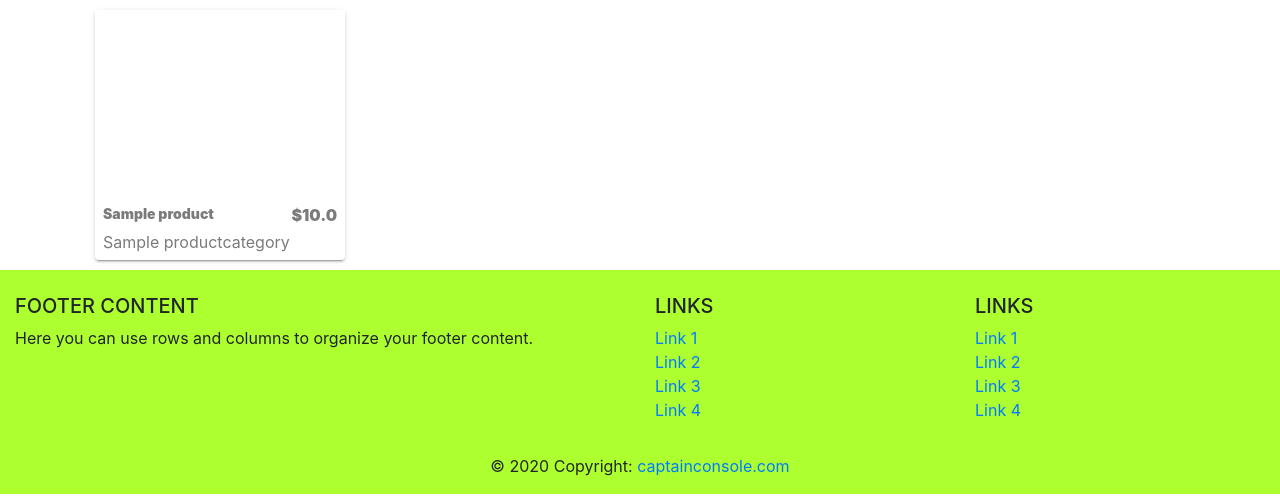
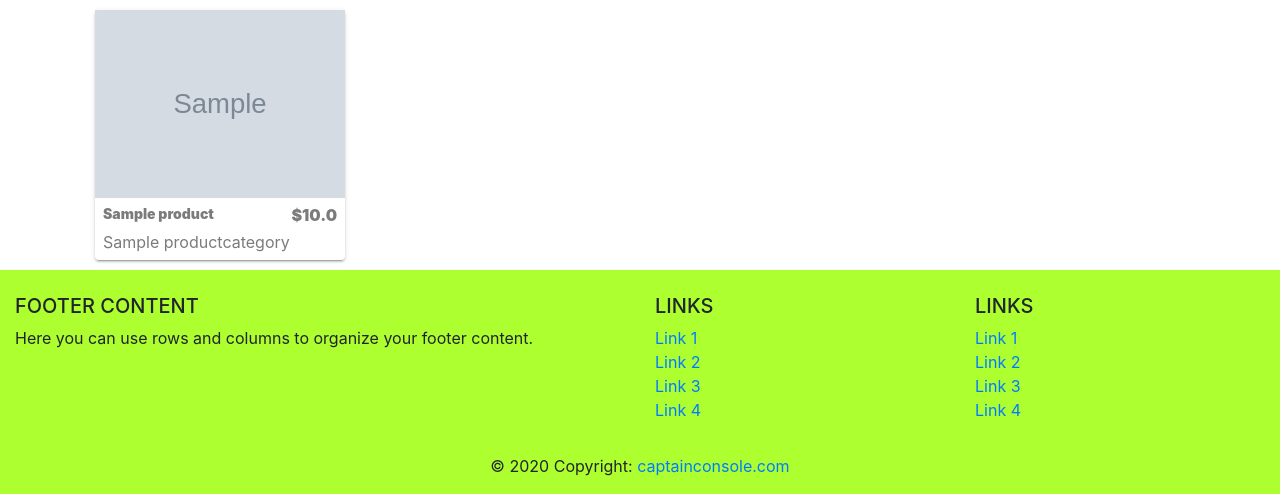
Before and after one commit to gummigun/captainconsole-git, a Django app: page / in a window 1280 px wide. Shown: the part 169-669 px from the top of the page. Run offline with Django 3.2, Linux system fonts and the light colour scheme; tables that the repository leaves empty hold one stand-in row (values such as "Sample post"); grey boxes marked "Sample" are stand-in pictures; some libraries are stand-ins or nearby versions.

Commit message:
Fixed linking to product images

```diff
--- a/src/static/js/products.js
+++ b/src/static/js/products.js
@@ -9,17 +9,19 @@ $(document).ready(function() {
             type: 'GET',
             success: function(resp) {
                 var newHtml = resp.data.map(d => {
-                    return `<div class="single-product">
-                                <a href="/products/$(d.id)">
-                                    <img class="product-img" src="${d.firstImage}" alt=""/>
-                                    <h4>Product: ${ d.name }</h4>
-                                    <p>Category: ${ d.category }</p>
-                                    <p>Price: ${ d.price }</p>
-                                    <p>Description: ${ d.description }</p>
-                                </a>
-                            </div>`
+                    return `<a href="/products/{{ product.id }}" class="SingleProduct">
+                                <img class="SingleProduct__image"
+                                  src="{{ product.productimage_set.first.images }}" alt="">
+                                <div class="SingleProduct__generalDesrciption">
+                                  <div class="SingleProduct__namePriceWrapper">
+                                    <span class="SingleProduct__name">{{ product.name }}</span>
+                                    <span class="SingleProduct__price">{{ product.price }}</span>
+                                  </div>
+                                  <span class="SingleProduct__type">{{ product.category }}</span>
+                                </div>
+                            </a>`
                 });
-                $('.products').html(newHtml.join(''));
+                $('.Products').html(newHtml.join(''));
                 $('#search-box').val('');
             },
             error: function(xhr, status, error) {
--- a/src/templates/products/single_product.html
+++ b/src/templates/products/single_product.html
@@ -2,7 +2,7 @@
 
 <a href="/products/{{ product.id }}" class="SingleProduct">
     <img class="SingleProduct__image"
-      src="{{ product.productimagetest_set.first.image }}">
+      src="{{ product.productimage_set.first.images }}" alt="">
     <div class="SingleProduct__generalDesrciption">
       <div class="SingleProduct__namePriceWrapper">
         <span class="SingleProduct__name">{{ product.name }}</span>
```
